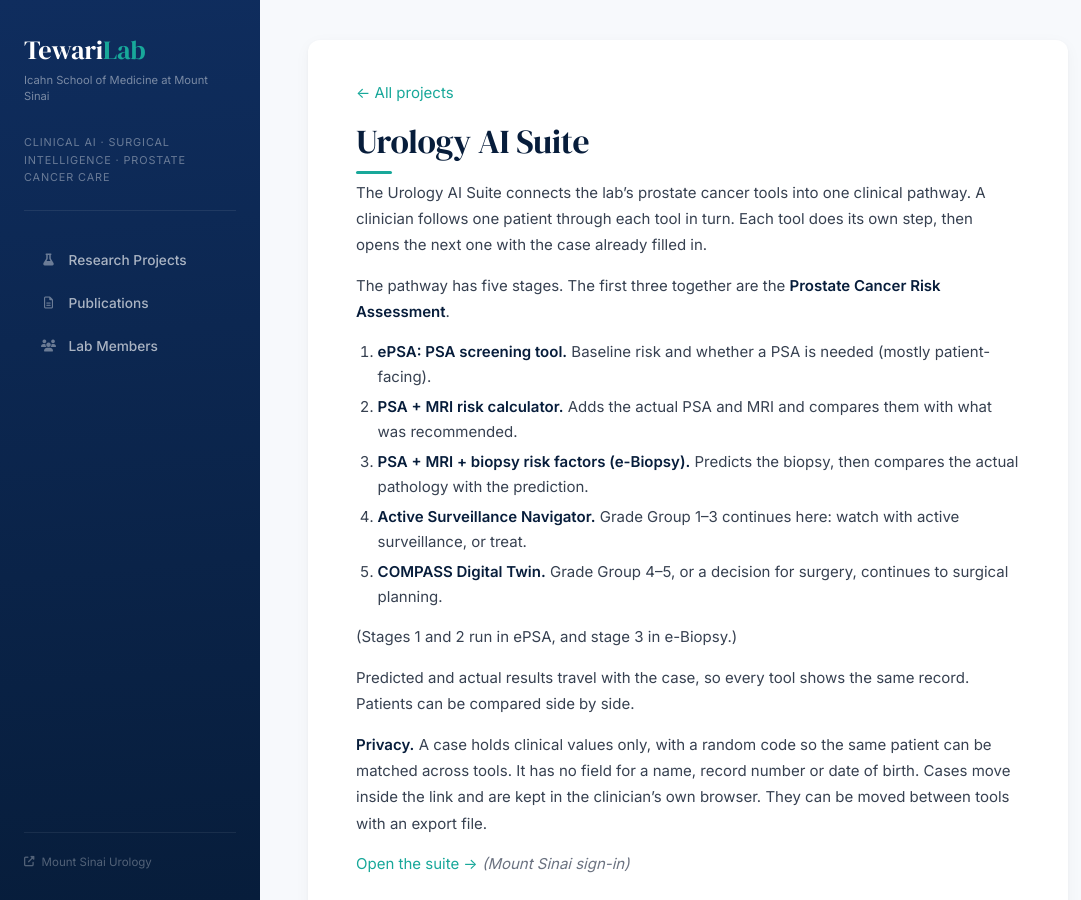
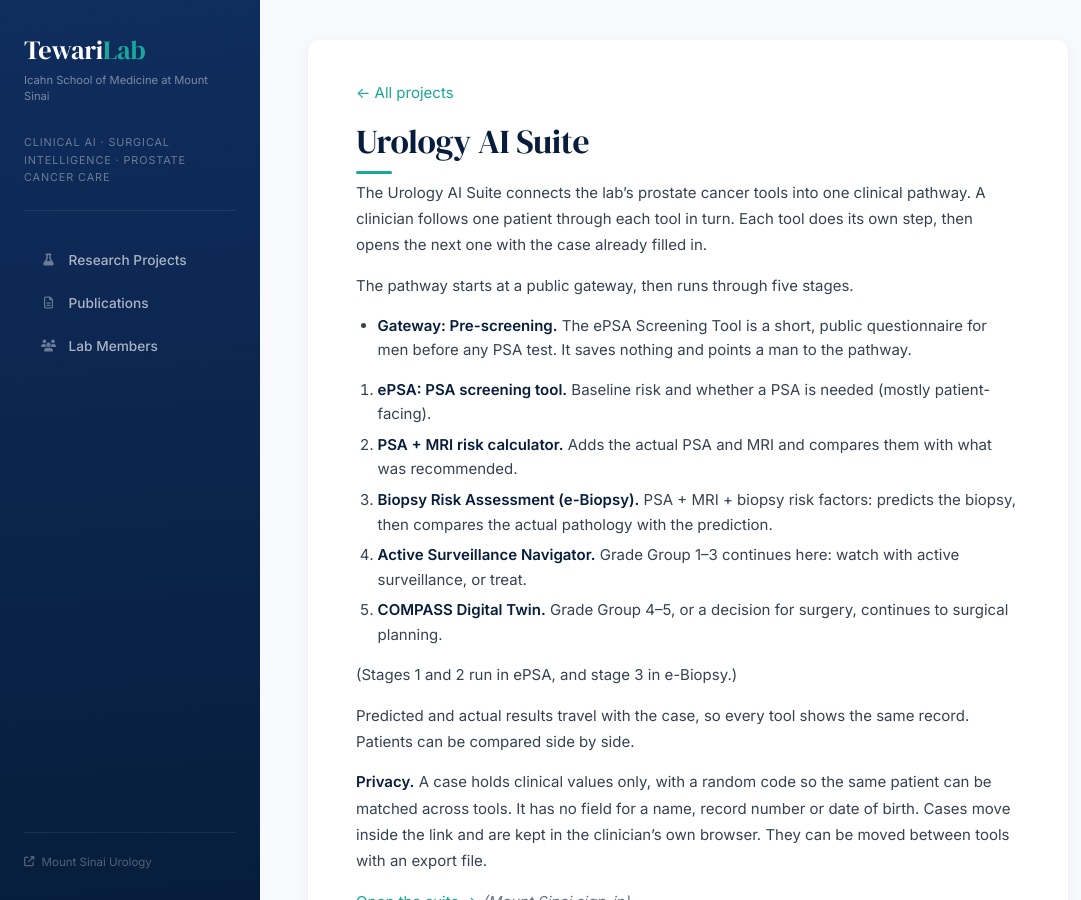
Before and after one commit to Urology-AI/urology-ai.github.io, a Jekyll site: the page built from projects/urology-ai-suite.md, in a window 1280 px wide and 900 px high. Shown: the whole window, without its empty margins (0-1081 px from the left). Built offline with Jekyll 4.4.1, drawn with Linux system fonts in a browser that asks for light colours; some of the changed text lies outside the part shown.

Commit message:
Biopsy Risk Assessment as its own stage; pre-screening gateway; sync suite kit
Co-Authored-By: Claude Sonnet 5.5 <noreply@anthropic.com>

```diff
--- a/projects/urology-ai-suite.md
+++ b/projects/urology-ai-suite.md
@@ -10,11 +10,13 @@ permalink: /projects/urology-ai-suite/
 
 The Urology AI Suite connects the lab's prostate cancer tools into one clinical pathway. A clinician follows one patient through each tool in turn. Each tool does its own step, then opens the next one with the case already filled in.
 
-The pathway has five stages. The first three together are the **Prostate Cancer Risk Assessment**.
+The pathway starts at a public gateway, then runs through five stages.
+
+- **Gateway: Pre-screening.** The ePSA Screening Tool is a short, public questionnaire for men before any PSA test. It saves nothing and points a man to the pathway.
 
 1. **ePSA: PSA screening tool.** Baseline risk and whether a PSA is needed (mostly patient-facing).
 2. **PSA + MRI risk calculator.** Adds the actual PSA and MRI and compares them with what was recommended.
-3. **PSA + MRI + biopsy risk factors (e-Biopsy).** Predicts the biopsy, then compares the actual pathology with the prediction.
+3. **Biopsy Risk Assessment (e-Biopsy).** PSA + MRI + biopsy risk factors: predicts the biopsy, then compares the actual pathology with the prediction.
 4. **Active Surveillance Navigator.** Grade Group 1–3 continues here: watch with active surveillance, or treat.
 5. **COMPASS Digital Twin.** Grade Group 4–5, or a decision for surgery, continues to surgical planning.
 
@@ -41,11 +43,11 @@ The patients shown are examples.
 </figure>
 <figure class="walk-step">
   <a href="{{ "/assets/img/projects/suite/03-epsa.jpg" | relative_url }}" target="_blank" rel="noopener"><img src="{{ "/assets/img/projects/suite/03-epsa.jpg" | relative_url }}" alt="ePSA" loading="lazy"></a>
-  <figcaption><strong>Prostate Cancer Risk Assessment, PSA and MRI stages (ePSA).</strong> Baseline, actual PSA and actual MRI, each compared with what was recommended, then on to the biopsy stage.</figcaption>
+  <figcaption><strong>ePSA, stages 1 and 2.</strong> Baseline, actual PSA and actual MRI, each compared with what was recommended, then on to the biopsy stage.</figcaption>
 </figure>
 <figure class="walk-step">
   <a href="{{ "/assets/img/projects/suite/04-ebiopsy.jpg" | relative_url }}" target="_blank" rel="noopener"><img src="{{ "/assets/img/projects/suite/04-ebiopsy.jpg" | relative_url }}" alt="e-Biopsy" loading="lazy"></a>
-  <figcaption><strong>Prostate Cancer Risk Assessment, biopsy stage (e-Biopsy).</strong> The prediction, the actual pathology, how they compare, and where the case goes next.</figcaption>
+  <figcaption><strong>Biopsy Risk Assessment, stage 3 (e-Biopsy).</strong> The prediction, the actual pathology, how they compare, and where the case goes next.</figcaption>
 </figure>
 <figure class="walk-step">
   <a href="{{ "/assets/img/projects/suite/05-as.jpg" | relative_url }}" target="_blank" rel="noopener"><img src="{{ "/assets/img/projects/suite/05-as.jpg" | relative_url }}" alt="Active Surveillance" loading="lazy"></a>
```
Also changed, not shown: projects/index.md (+2 -2 lines).
